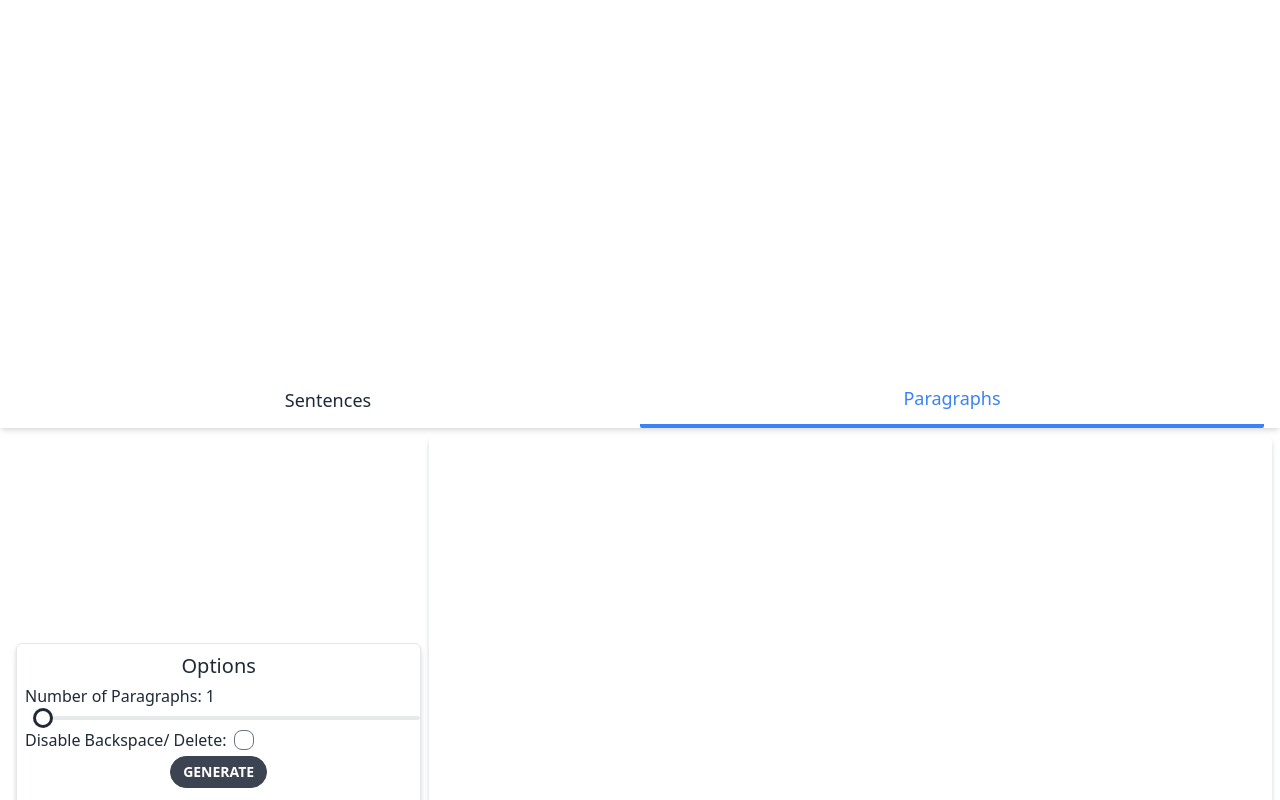
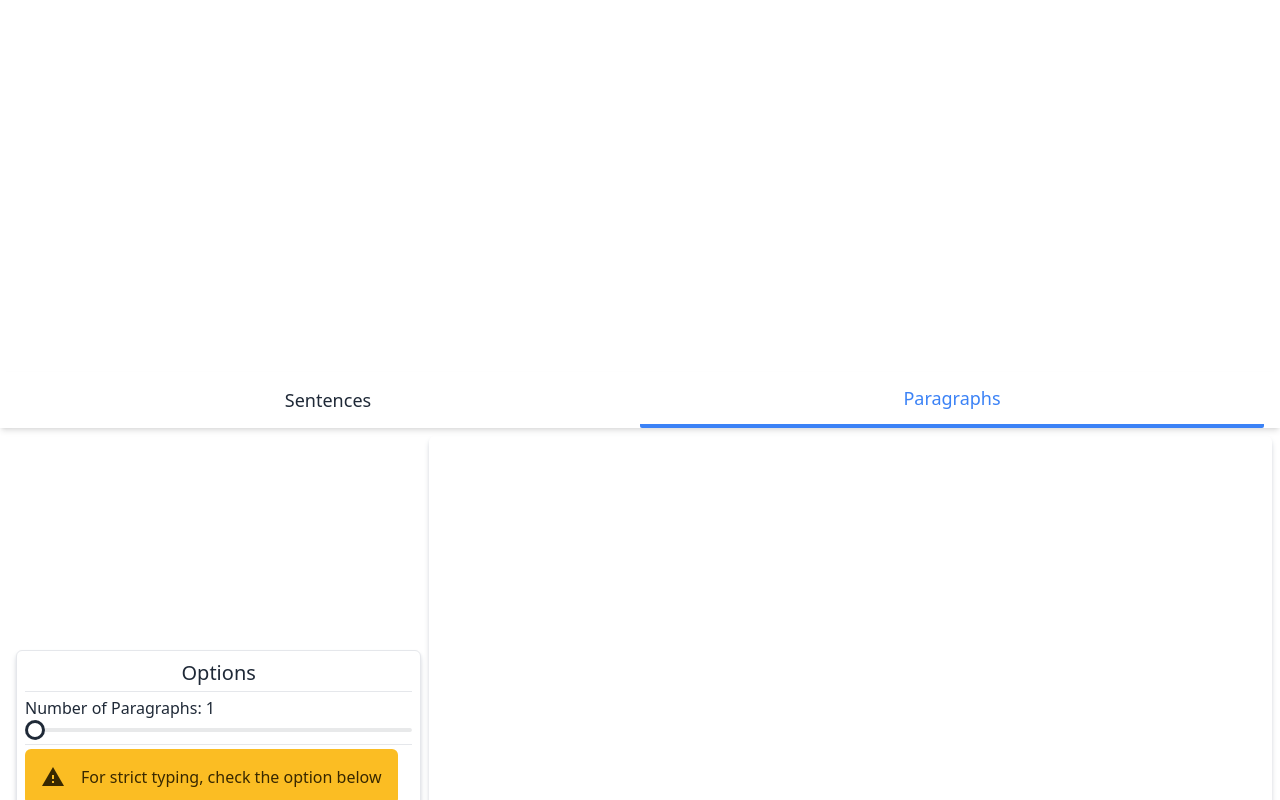
Before and after one commit to Q-T5/typi, a Vue app: page / in a window 1280 px wide. Both pictures are taken after a click on the button "Paragraphs". Shown: the part 428-1228 px from the top of the page. Built offline with nearby package versions, Linux system fonts and the light colour scheme.

Commit message:
Layout and styles refactoring

```diff
--- a/src/components/ParagraphComp.vue
+++ b/src/components/ParagraphComp.vue
@@ -20,14 +20,20 @@
             <div class="controls-div flex flex-col space-y-1">
                 <h1 class="text-center text-xl">Options</h1>
                 <div class="flex flex-col">
-                    <div class="flex flex-col items-start justify-start space-x-2">
+                    <div class="flex flex-col items-start justify-center border-t py-1">
                         <label>Number of Paragraphs: {{ numberOfParagraphs }}</label>
                         <input type="range" min="1" max="5" v-model="numberOfParagraphs" class="daisyui-range daisyui-range-sm" />
                     </div>
-                    <div class="flex items-center space-x-2">
-                        <label>Disable Backspace/ Delete: </label>
-                        <input type="checkbox" class="daisyui-checkbox border-gray-500 daisyui-checkbox-sm"
-                        v-model="disableErasure" />
+                    <div class="flex flex-col border-b border-t py-1">
+                        <div class="w-fit daisyui-alert daisyui-alert-warning rounded-md">
+                            <i class="material-icons">warning</i>
+                            <p>For strict typing, check the option below</p>
+                        </div>
+                        <div class="flex items-center space-x-2">
+                            <label>Disable Backspace/ Delete: </label>
+                            <input type="checkbox" class="daisyui-checkbox border-gray-500 daisyui-checkbox-sm"
+                            v-model="disableErasure" />
+                        </div>
                     </div>
                 </div>
                 <div class="w-full flex justify-center">
@@ -40,7 +46,7 @@
         </div>
         <div class="working-div flex space-y-1">
             <div class="h-3/4 w-full max-w-full flex flex-wrap max-h-[75%] overflow-y-scroll">
-                <span v-for="(word, index) in words" :key="index" :class="word.class">
+                <span v-for="(word, index) in words" :key="index" :class="word.class" class="font-nunito">
                     {{ word.word }} &nbsp;
                 </span>
             </div>
@@ -48,7 +54,7 @@
                 <textarea
                     type="text"
                     class="user-input"
-                    placeholder="Start Typing"
+                    placeholder="Type In Here"
                     rows="6"
                     v-model="userInput"
                     @keydown.delete="preventErase"
@@ -76,7 +82,6 @@ export default {
         const numberOfParagraphs = ref(1);
         const baseArticle = ref("");
         const userInput = ref("");
-        const wordsEntered = ref(0);
         const disableErasure = ref(false);
 
         // functions
@@ -87,7 +92,6 @@ export default {
 
         function generate() {
             baseArticle.value = "";
-            wordsEntered.value = 0;
             userInput.value = "";
             if(numberOfParagraphs.value === 1) {
                 baseArticle.value = paragraph();
@@ -103,14 +107,14 @@ export default {
         }
 
         function validateProgress() {
-            wordsEntered.value++;
             const lastWord = userInput.value.split(" ").pop();
+            const numberOfWordsEntered = userInput.value.split(" ").length;
             console.log("Last word: " + lastWord);
-            console.log("Word at that index: " + words.value[wordsEntered.value - 1].word);
-            if(lastWord === words.value[wordsEntered.value - 1].word) {
-                words.value[wordsEntered.value - 1].class = "text-green-500";
+            console.log("Word at that index: " + words.value[numberOfWordsEntered - 1].word);
+            if(lastWord === words.value[numberOfWordsEntered - 1].word) {
+                words.value[numberOfWordsEntered - 1].class = "text-green-500";
             } else {
-                words.value[wordsEntered.value - 1].class = "text-red-500";
+                words.value[numberOfWordsEntered - 1].class = "text-red-500";
             }
         }
 
--- a/src/components/SentenceComp.vue
+++ b/src/components/SentenceComp.vue
@@ -22,7 +22,7 @@
                 <div class="flex flex-col border-b border-t py-1">
                     <div class="w-fit daisyui-alert daisyui-alert-warning rounded-md">
                         <i class="material-icons">warning</i>
-                        <p>For beginners, we advice leaving this option unchecked</p>
+                        <p>For strict typing, check the option below</p>
                     </div>
                     <div class="flex items-center space-x-2">
                         <label>Disable Backspace/ Delete: </label>
@@ -48,7 +48,7 @@
                 <textarea
                     type="text"
                     class="user-input"
-                    placeholder="Start Typing"
+                    placeholder="Type In Here"
                     rows="6"
                     v-model="userInput"
                     @keydown.delete="preventErase"
--- a/src/style.css
+++ b/src/style.css
@@ -15,7 +15,7 @@
 }
 
 .controls-div {
-    @apply rounded-md p-2 border-[1px] shadow-md shadow-gray-300 h-1/3;
+    @apply rounded-md p-2 border-[1px] shadow-md shadow-gray-300 h-[1/3];
 }
 
 .timer-btn {
```
